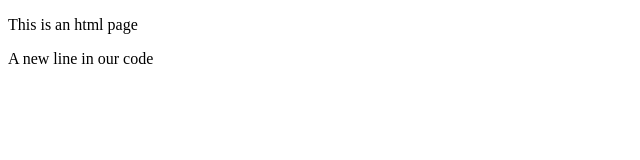
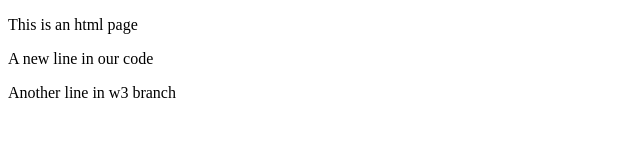
Before and after one commit to tahiruraf61/w3, a plain HTML site: page index.html in a window 1280 px wide. Shown: the whole page, without its empty margins (0-640 px from the left). Drawn offline with Linux system fonts and the light colour scheme.

```diff
--- a/index.html
+++ b/index.html
@@ -3,6 +3,7 @@
 <body>
 <p>This is an html page</p>
 <p>A new line in our code</p>
+<p>Another line in w3 branch</p>
 
 
 
```
Also changed, not shown: 1 other file.
